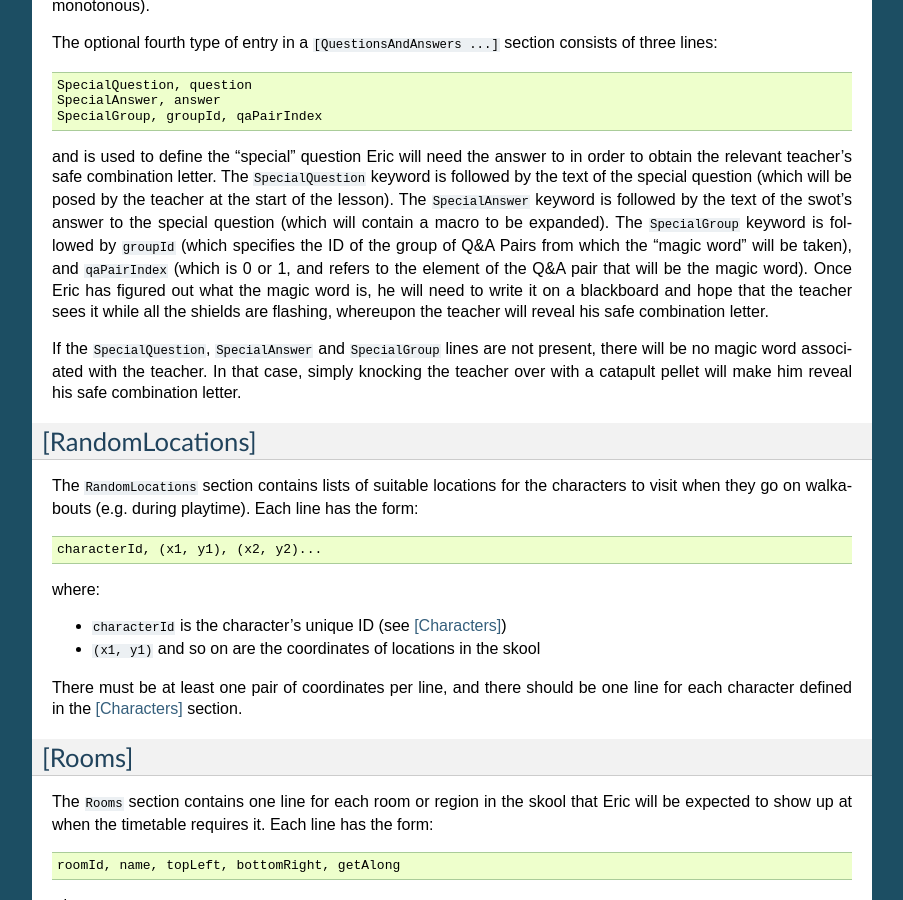
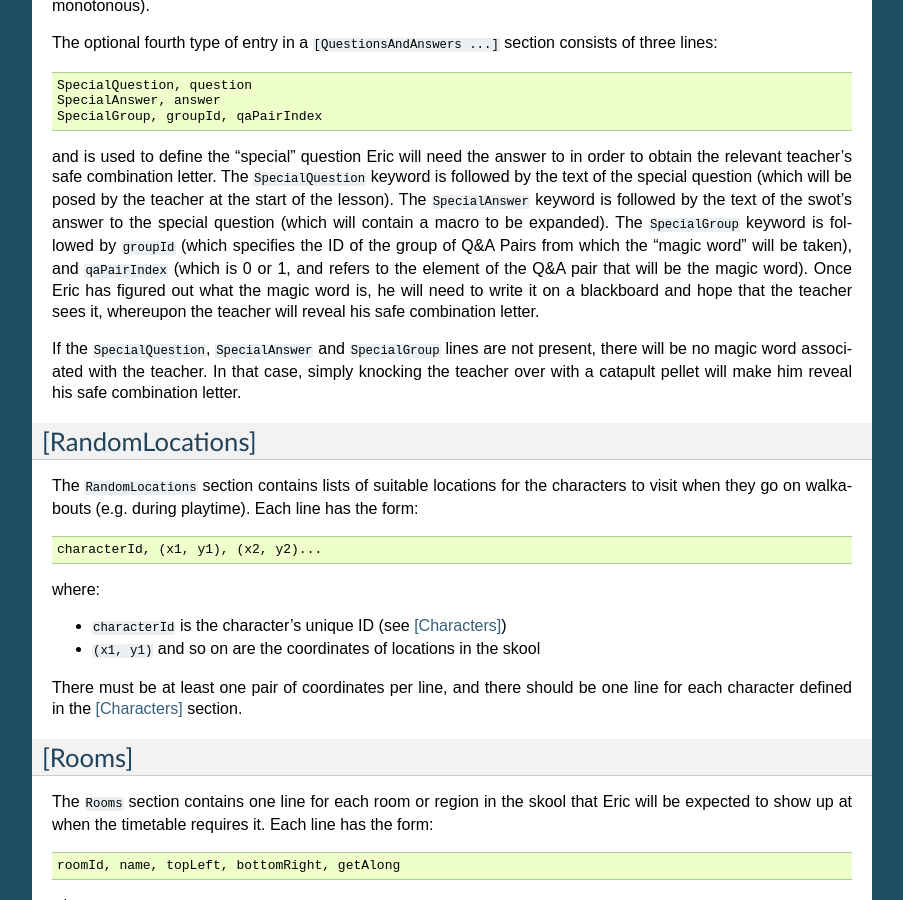
Before and after one commit to skoolkid/pyskool, a Sphinx documentation site: the page built from sphinx/source/inifile.rst, in a window 1280 px wide and 900 px high, scrolled down 18901 px. Shown: the whole window, without its empty margins (198-1101 px from the left). Built offline with Sphinx 7.4.7, drawn with Linux system fonts in a browser that asks for light colours.

Commit message:
Fix an error in the documentation on [QuestionsAndAnswers ...] sections

```diff
--- a/sphinx/source/inifile.rst
+++ b/sphinx/source/inifile.rst
@@ -1119,9 +1119,8 @@ special question (which will contain a macro to be expanded). The
 the group of Q&A Pairs from which the "magic word" will be taken), and
 ``qaPairIndex`` (which is 0 or 1, and refers to the element of the Q&A pair
 that will be the magic word). Once Eric has figured out what the magic word is,
-he will need to write it on a blackboard and hope that the teacher sees it
-while all the shields are flashing, whereupon the teacher will reveal his safe
-combination letter.
+he will need to write it on a blackboard and hope that the teacher sees it,
+whereupon the teacher will reveal his safe combination letter.
 
 If the ``SpecialQuestion``, ``SpecialAnswer`` and ``SpecialGroup`` lines are
 not present, there will be no magic word associated with the teacher. In that
```
